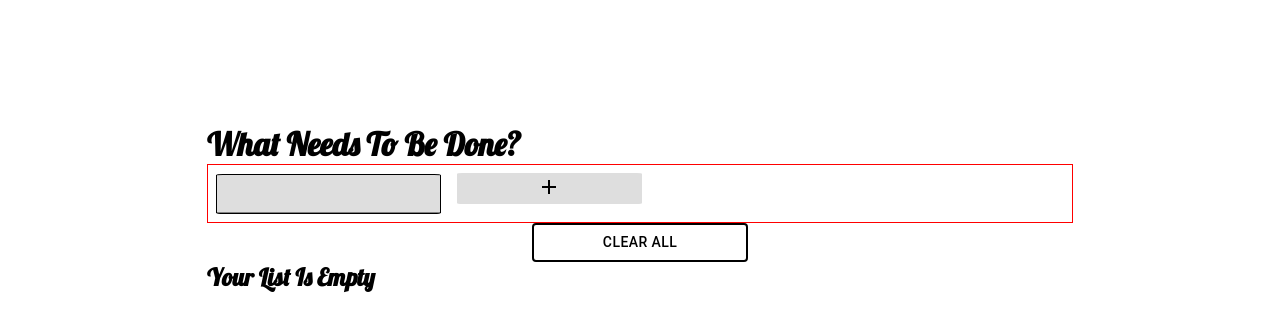
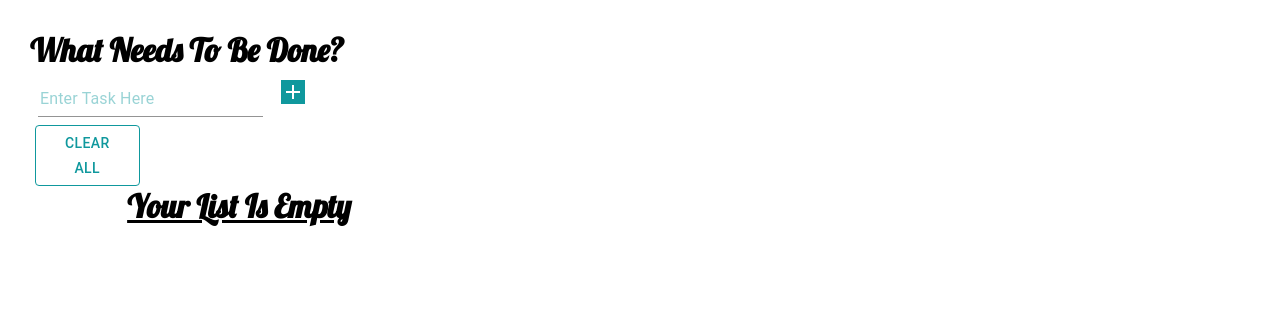
Before and after one commit to kidd5630/Todo, a React app: page / in a window 1280 px wide. Built offline with nearby package versions, Linux system fonts and the light colour scheme.

Commit message:
added css to each folder to provide better organization. updated, layout and functionality.

```diff
--- a/src/component/DeleteAll/DeleteAll.js
+++ b/src/component/DeleteAll/DeleteAll.js
@@ -3,15 +3,24 @@ import Button from '@mui/material/Button';
 import './deleteAll.css'
 
 const DeleteAll = ({setTodoList}) => {
-
     function clear(e){
         e.preventDefault();
         localStorage.removeItem('ToDoList')
         setTodoList([]);
     }
  return(
-
-   <Button className='clearAll' variant="outlined" onClick={clear} style={{color: 'black', border: '2px solid black', width: '25%',}}>Clear All</Button>
+    <Button
+        className='clearAll'
+        variant="outlined"
+        onClick={clear}
+        style={{
+            color: '#0F989D',
+            border: '1px solid #0F989D',
+            width: '25%',
+            marginLeft: '5px'
+        }}>
+            Clear All
+    </Button>
    )
 }
 
--- a/src/component/DeleteAll/deleteAll.css
+++ b/src/component/DeleteAll/deleteAll.css
@@ -1,3 +1,4 @@
+@import url('https://fonts.googleapis.com/css2?family=Lobster&display=swap');
 * {
     margin:0;
     padding:0;
@@ -5,5 +6,7 @@
 }
 
 .clearAll{
-    align-self: center;
+    border: '1px solid black';
+    width: '25%';
+    padding-left: '3px';
 }
--- a/src/component/Todo/Todo.css
+++ b/src/component/Todo/Todo.css
@@ -0,0 +1,18 @@
+@import url('https://fonts.googleapis.com/css2?family=Lobster&display=swap');
+* {
+  box-sizing: border-box;
+  padding: 0;
+  margin: 0;
+  border: 0;
+}
+.todo{
+    display: flex;
+    flex-direction: column;
+    height: 100%;
+    width: 70%;
+    padding: 15px;
+    margin: 15px;
+    align-self: center;
+    padding-top: 30px;
+    font-family: Lobster;
+  }
--- a/src/component/Todo/Todo.js
+++ b/src/component/Todo/Todo.js
@@ -1,8 +1,7 @@
 import React, { useState } from 'react';
 import TodoForm from '../TodoForm/TodoForm';
 import TodoList from '../TodoList/TodoList';
-import DeleteAll from '../DeleteAll/DeleteAll';
-
+import './Todo.css';
 
 const Todo = () => {
   const [todoList, setTodoList] = useState(localStorage.getItem('ToDoList') ? JSON.parse(localStorage.getItem('ToDoList')) : [])
--- a/src/component/TodoForm/TodoForm.js
+++ b/src/component/TodoForm/TodoForm.js
@@ -2,15 +2,11 @@ import React, { useState } from 'react';
 import DeleteAll from '../DeleteAll/DeleteAll';
 import AddIcon from '@mui/icons-material/Add';
 import Box from '@mui/material/Box';
-import TextField from '@mui/material/TextField';
 import Input from '@mui/material/Input';
 import './todoForm.css'
 
 const TodoForm = ({todoList, setTodoList, addTodo}) => {
-
-
     const ariaLabel = { 'aria-label': 'description' };
-
     const[newTodo, setNewTodo] = useState('');
 
     function add(e){
@@ -21,7 +17,6 @@ const TodoForm = ({todoList, setTodoList, addTodo}) => {
             addTodo(newTodo);
             resetForm();
         }
-
     }
 
     function resetForm() {
@@ -29,15 +24,13 @@ const TodoForm = ({todoList, setTodoList, addTodo}) => {
     }
 
     return (
-
         <div className="todoForm">
             <h1 className="title">What Needs To Be Done?</h1>
             <form className="form" onSubmit={add}>
-                <div>
                 <Box
                     component="form"
                     sx={{
-                        '& > :not(style)': { m: 1, width: '25ch', borderRadius: '3%',  padding: '2px', backgroundColor:  '#DEDEDE', color: 'black'}
+                        '& > :not(style)': { m: 1, width: '25ch', borderRadius: '3%',  padding: '2px', color: 'black', justifyContent: 'baseline'}
                     }}
                     noValidate
                     autoComplete="off"
@@ -46,20 +39,24 @@ const TodoForm = ({todoList, setTodoList, addTodo}) => {
                     }}
                     >
                     <Input className='input'
-                        value= { newTodo } variant="filled" label="Action for List" inputProps={ariaLabel} />
-
-                    <button className="submit"
+                        placeholder='Enter Task Here'
+                        value= { newTodo }
+                        label="Action for List"
+                        inputProps={ariaLabel}
+                        style={{color: '#0F989D'}}
+                    />
+                    <button className="submitBtn"
                         type="submit"
+                        style={{width: '9%', backgroundColor: 'white'}}
                         onClick={add}
                     >
-                        <AddIcon />
-                     </button>
+                        <AddIcon style={{backgroundColor: '#0F989D', color:'white'}}/>
+                    </button>
                 </Box>
-                </div>
             </form>
             <DeleteAll
-             todoList={todoList}
-             setTodoList={setTodoList}/>
+                todoList={todoList}
+                setTodoList={setTodoList}/>
         </div>
     )
 }
--- a/src/component/TodoForm/todoForm.css
+++ b/src/component/TodoForm/todoForm.css
@@ -1,6 +1,16 @@
+* {
+    margin:0;
+    padding:0;
+    box-sizing: border-box;
+}
 .todoForm{
     display: flex;
     flex-direction: column;
-    justify-content: center;
+    justify-content: flex-start;
     align-content: center;
 }
+
+.form{
+    display: flex;
+    justify-content: flex-start;
+}
--- a/src/component/TodoList/TodoList.js
+++ b/src/component/TodoList/TodoList.js
@@ -1,4 +1,6 @@
 import ClearIcon from '@mui/icons-material/Clear';
+import Checkbox from '@mui/material/Checkbox';
+import './todoList.css'
 
 
 const TodoList = ({todoList, setTodoList}) => {
@@ -12,7 +14,8 @@ const TodoList = ({todoList, setTodoList}) => {
           ev.target.classList.toggle('checked');
         }
       }, false);
-  }}
+    }
+  }
 
   const Removehandler = (e) => {
     e.preventDefault()
@@ -23,13 +26,33 @@ const TodoList = ({todoList, setTodoList}) => {
 
   if(todoList.length > 0){
     return (<div className="todo-list" >
-    <h2>Your List</h2>
-    <ul>
+    <h2 className='listTitle'>Your List</h2>
+    <ul className='taskList'>
       {todoList.map(todo => {
      return(
        <li key={todo}>
         {todo}
-        <button onClick={(e) => {selected= todo;Removehandler(e)}}><ClearIcon /> </button>
+          <div className='options'>
+            <button
+              onClick={(e) => {}}
+              style={{background: 'transparent'}}>
+              <Checkbox
+              style={{
+                background: 'transparent',
+                color: '#0F989D'
+              }}/>
+            </button>
+            <button
+              onClick={(e) => {selected= todo;Removehandler(e)}}
+              style={{background: 'transparent'}}>
+              <ClearIcon
+                elevation={0}
+                style={{
+                  color: '#0F989D',
+                  fontSize: '25px',
+                }}/>
+            </button>
+          </div>
         </li>
      )
     })}
@@ -37,7 +60,7 @@ const TodoList = ({todoList, setTodoList}) => {
     </div>)
   }else{
     return <div className="todo-list" >
-    <h2>Your List Is Empty</h2>
+    <h2 className='listTitle'>Your List Is Empty</h2>
     </div>
   }
 
--- /dev/null
+++ b/src/component/TodoList/todoList.css
@@ -0,0 +1,28 @@
+.todo-list{
+    display: flex;
+    flex-direction: column;
+    flex-wrap: wrap;
+  }
+.listTitle{
+    display: flex;
+    justify-content: center;
+    font-size: 2em;
+    text-decoration: underline;
+}
+.taskList{
+    color: #0F989D;
+}
+
+ul li {
+    display: flex;
+    align-items: center;
+    width: auto;
+    margin: 15px;
+    justify-content: space-between;
+    font-size: 2em;
+    border-bottom: 1px solid black;
+}
+
+.options{
+    display: flex;
+}
--- a/src/style.css
+++ b/src/style.css
@@ -1,48 +1,16 @@
-@import url('https://fonts.googleapis.com/css2?family=Lobster&display=swap');
-
 * {
   box-sizing: border-box;
   padding: 0;
   margin: 0;
   border: 0;
 }
-#app, .app{
+#app{
+  width: 50%;
+}
+.app{
   display: flex;
   height: 100vh;
   width: 100%;
-  justify-content: center;
+  justify-content: flex-start;
   background-size: 100% 100%;
-  background-position: center;
 }
-
-.todo{
-  display: flex;
-  flex-direction: column;
-  height: 79%;
-  width: 70%;
-  padding: 15px;
-  margin: 15px;
-  align-self: center;
-  padding-top: 40px;
-  font-family: Lobster;
-}
-.todo-list{
-  display: flex;
-  flex-direction: column;
-
-}
-ul li {
-  list-style-type: none;
-}
-ul li.checked {
-  text-decoration: line-through;
-}
-.form{
-  border: 1px solid red;
-}
-.input{
-  border: 1px solid black;
-  background-color: rgb(196, 196, 196);
-  height: 40px;
-  width: 90%;
-}
```
Lines whose indentation alone changed are shown as unchanged.
